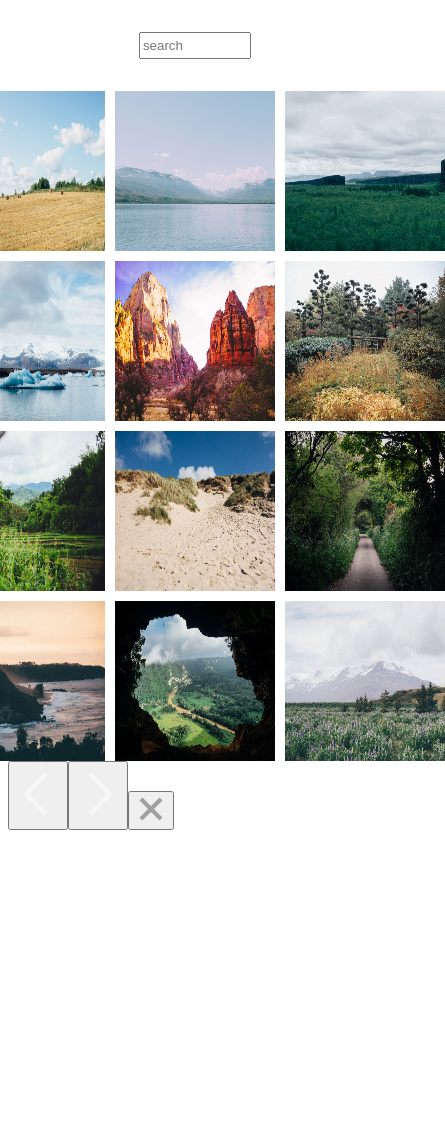
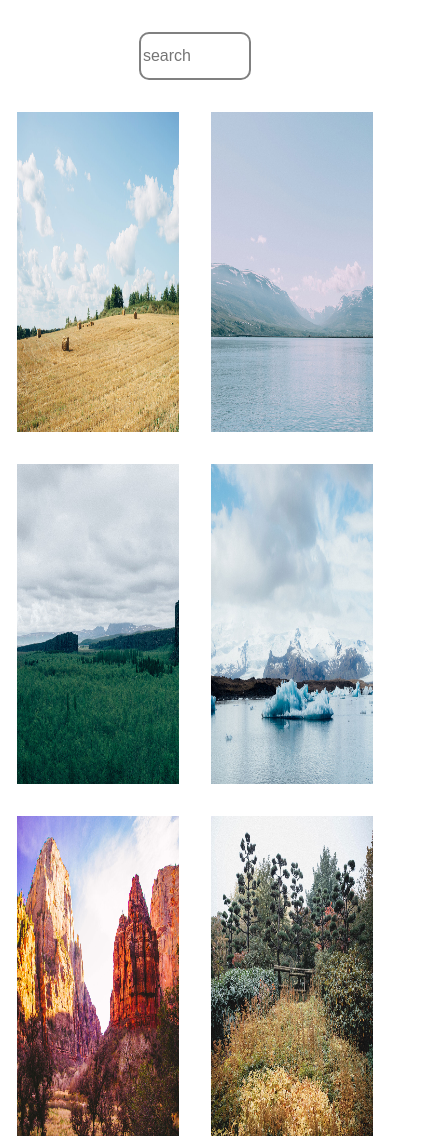
Before and after one commit to JarradePierce/interactive-photo-gallery, a plain HTML site: page index.html in a window 390 px wide. Shown: the top 1142 px of the page, 445 px wide, since content can reach past the window. Before the commit the page ends 844 px from the top, so only its background shows below. Drawn offline with Linux system fonts and the light colour scheme.

Commit message:
updated gallery layout

```diff
--- a/css/style.css
+++ b/css/style.css
@@ -10,39 +10,38 @@ header{
 }
 input{
   width: 100%;
-  height: 2em;
+  height: 3em;
+  border-radius: 10px;
+  border: 2px solid grey;
   margin: 0 auto;
+  font-size: 16px;
 }
 .photo-div{
-  height: 15em;
-  width: 15em;
+  height: 20em;
+  width: auto;
 }
 .photos{
-  height: 15em;
-  width: 15em;
+  height: 100%;
+  width: 100%;
 }
 main{
-  width: 80%;
+  width: 95%;
   margin: 0 auto;
-  justify-content: center;
   display: grid;
-  grid-template-columns: repeat(4, 15em);
-  grid-gap: 1em;
+  grid-template-columns: repeat(4, auto);
+  grid-gap: 2em;
 }
 
 /* MEDIA */
+
+@media(max-width: 1300px){
+  main{
+    grid-template-columns: repeat(3, auto);
+  }
+}
+
 @media(max-width: 1000px){
   main{
-    width: 100%;
-    grid-gap: 10px;
-    grid-template-columns: repeat(3, 10em);
-  }
-  .photo-div{
-    height: 10em;
-    width: 10em;
-  }
-  .photos{
-    height: 10em;
-    width: 10em;
+    grid-template-columns: repeat(2, auto);
   }
 }
--- a/js/app.js
+++ b/js/app.js
@@ -91,7 +91,6 @@ ${`<a href="photos/${photos[photos.length - 1]}" data-caption="${photos[photos.l
 ${`<img class="photos" src="photos/${photos[photos.length - 1].index}" alt="${photos[photos.length - 1].title}"/>`}</a>
 </div>`;
 
-
 /*
   search photos
 */
```
